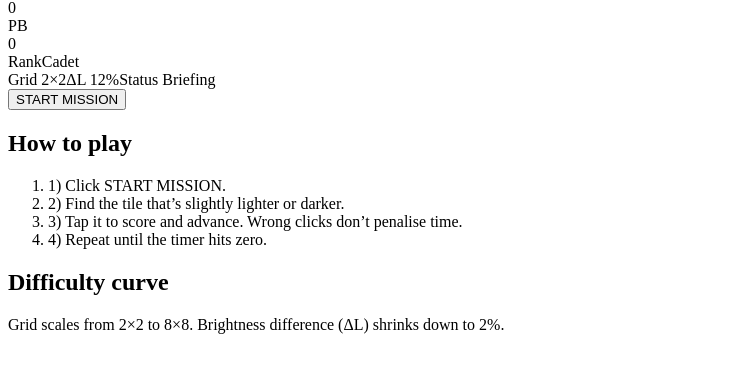
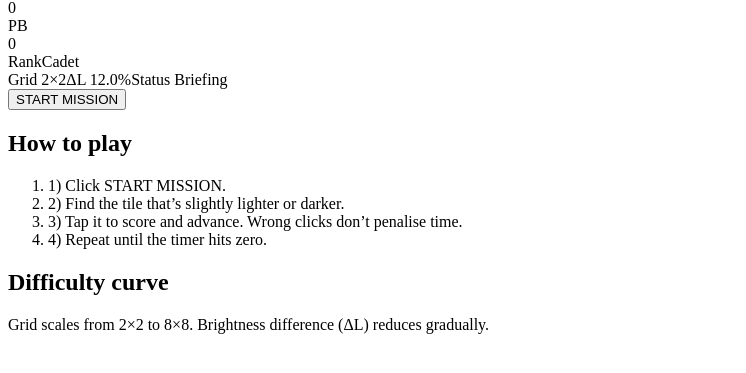
Before and after one commit to mhmchung/Colour-Block-Challenge, a React (Vite) app: page / in a window 1280 px wide. Shown: the part 195-568 px from the top of the page, without its empty margins (0-746 px from the left). Built offline with nearby package versions, Linux system fonts and the light colour scheme; the HTML template or start-up script is replaced by a standard one.

Commit message:
Slow deltaL decay and show 1dp

```diff
--- a/src/App.tsx
+++ b/src/App.tsx
@@ -1,8 +1,14 @@
 import React, { useEffect, useMemo, useRef, useState } from "react";
 import ColourGrid from "./components/ColourGrid";
-import { buildLevelColours, formatTime, levelToSpec, rankFromScore } from "./utils/game";
+import {
+  buildLevelColours,
+  formatTime,
+  levelToSpec,
+  rankFromScore,
+} from "./utils/game";
 
 type GameState = "idle" | "playing" | "finished";
+
 const PB_KEY = "chromaquest_pb_v1";
 
 export default function App() {
@@ -47,19 +53,19 @@ export default function App() {
     setTimeLeft(30);
     setScore(0);
     setLevel(1);
-    setColours([]); // ✅ ensures NO grid on info page
+    setColours([]); // no grid on briefing page
   };
 
-  // timer
   useEffect(() => {
     if (gameState !== "playing") return;
+
     const id = window.setInterval(() => {
       setTimeLeft((t) => Math.max(0, t - 1));
     }, 1000);
+
     return () => window.clearInterval(id);
   }, [gameState]);
 
-  // end game
   useEffect(() => {
     if (gameState === "playing" && timeLeft === 0) {
       setGameState("finished");
@@ -130,11 +136,25 @@ export default function App() {
         <div className="mt-8 glass shadow-glass rounded-3xl p-6 md:p-8">
           <div className="flex flex-wrap items-center justify-between gap-3">
             <div className="flex flex-wrap gap-2">
-              <span className="badge">Grid <span className="ml-1 text-white/90">{grid}×{grid}</span></span>
-              <span className="badge">ΔL <span className="ml-1 text-white/90">{deltaL}%</span></span>
-              <span className="badge">Status <span className="ml-1 text-white/90">
-                {gameState === "idle" ? "Briefing" : gameState === "playing" ? "Mission" : "Complete"}
-              </span></span>
+              <span className="badge">
+                Grid <span className="ml-1 text-white/90">{grid}×{grid}</span>
+              </span>
+
+              {/* ✅ show ΔL with decimals so you can see slow reductions */}
+              <span className="badge">
+                ΔL <span className="ml-1 text-white/90">{deltaL.toFixed(1)}%</span>
+              </span>
+
+              <span className="badge">
+                Status{" "}
+                <span className="ml-1 text-white/90">
+                  {gameState === "idle"
+                    ? "Briefing"
+                    : gameState === "playing"
+                    ? "Mission"
+                    : "Complete"}
+                </span>
+              </span>
             </div>
 
             <div className="flex flex-wrap gap-2">
@@ -170,13 +190,12 @@ export default function App() {
               <div className="rounded-2xl bg-white/5 ring-1 ring-white/10 p-5">
                 <h2 className="text-xl font-bold">Difficulty curve</h2>
                 <p className="mt-3 text-white/75">
-                  Grid scales from 2×2 to 8×8. Brightness difference (ΔL) shrinks down to 2%.
+                  Grid scales from 2×2 to 8×8. Brightness difference (ΔL) reduces gradually.
                 </p>
               </div>
             </div>
           )}
 
-          {/* ✅ Grid only appears during gameplay */}
           {gameState === "playing" && (
             <div className="mt-8 animate-fadeIn">
               <ColourGrid grid={grid} colours={colours} onPick={onPick} />
--- a/src/utils/game.ts
+++ b/src/utils/game.ts
@@ -2,12 +2,21 @@ export function levelToSpec(level: number) {
   // Grid scaling: 2x2 up to 8x8, increases every 4 levels
   const grid = Math.min(2 + Math.floor((level - 1) / 4), 8);
 
-  // ΔL drops slowly:
-  // Start at 12%, and decrease by 0.2 per level.
-  // 12 -> 2 takes 50 levels (because (12-2)/0.2 = 50).
-  const deltaL = Math.max(12 - (level - 1) * 0.2, 2);
+  /**
+   * Smooth slow decay (exponential):
+   * deltaL = 2 + 10 * exp(-(level-1)/35)
+   *
+   * Examples:
+   * level 1  -> 12.0
+   * level 15 -> ~8.0
+   * level 30 -> ~5.6
+   * level 50 -> ~3.5
+   * level 70 -> ~2.7
+   * (never hits 2 early; it approaches 2 gradually)
+   */
+  const deltaL = 2 + 10 * Math.exp(-(level - 1) / 35);
 
-  return { grid, deltaL: Math.round(deltaL) };
+  return { grid, deltaL };
 }
 
 function clamp(n: number, lo: number, hi: number) {
@@ -21,7 +30,7 @@ export function buildLevelColours(grid: number, deltaL: number) {
   const h = Math.floor(Math.random() * 360);
   const s = 80;
 
-  // keep base lightness away from edges so +/- delta stays in range
+  // Keep base lightness away from edges so +/- delta stays in range
   const baseL = clamp(50 + Math.floor(Math.random() * 11) - 5, 20, 80);
 
   const sign = Math.random() < 0.5 ? -1 : 1;
```
